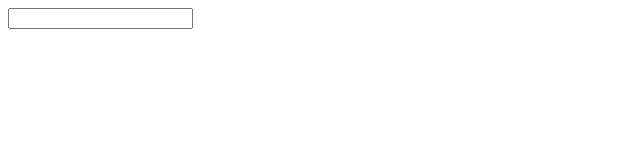
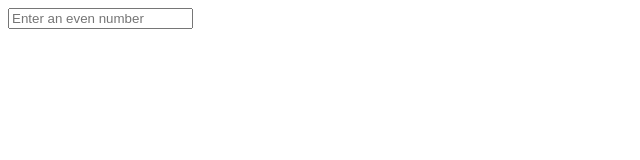
Before and after one commit to funny-family/tournament-grid, a Vue app: page / in a window 1280 px wide. Shown: the top 160 px of the page, without its empty margins (0-640 px from the left). Built offline with nearby package versions, Linux system fonts and the light colour scheme.

Commit message:
set props for input component

```diff
--- a/src/components/inputs/GridSetter.vue
+++ b/src/components/inputs/GridSetter.vue
@@ -1,11 +1,37 @@
 <template>
   <input
+    class="grid-setter"
+    ref="gridSetter"
+    :placeholder="placeholder"
+    :value="value"
+    :type="type"
+    @input="updateInputValue($event.target.value)"
   />
 </template>
 
 <script>
 export default {
-  //
+  props: {
+    placeholder: {
+      type: String,
+      default: ''
+    },
+    value: {
+      type: String,
+      default: ''
+    },
+    type: {
+      type: String,
+      default: 'text',
+      Validate: (type) => ['text'].indexOf(type) !== 1,
+      required: true
+    }
+  },
+  methods: {
+    updateInputValue(value) {
+      this.$emit('input', value);
+    }
+  }
 };
 </script>
 
--- a/src/views/Home.vue
+++ b/src/views/Home.vue
@@ -1,6 +1,10 @@
 <template>
   <div class="home">
-    <Grid-setter />
+    <Grid-setter
+      placeholder="Enter an even number"
+      type="text"
+      v-model="amountOfPlayers"
+    />
   </div>
 </template>
 
@@ -8,6 +12,9 @@
 import GridSetter from '@/components/inputs/GridSetter.vue';
 
 export default {
+  data: () => ({
+    amountOfPlayers: ''
+  }),
   components: {
     'Grid-setter': GridSetter
   }
```
